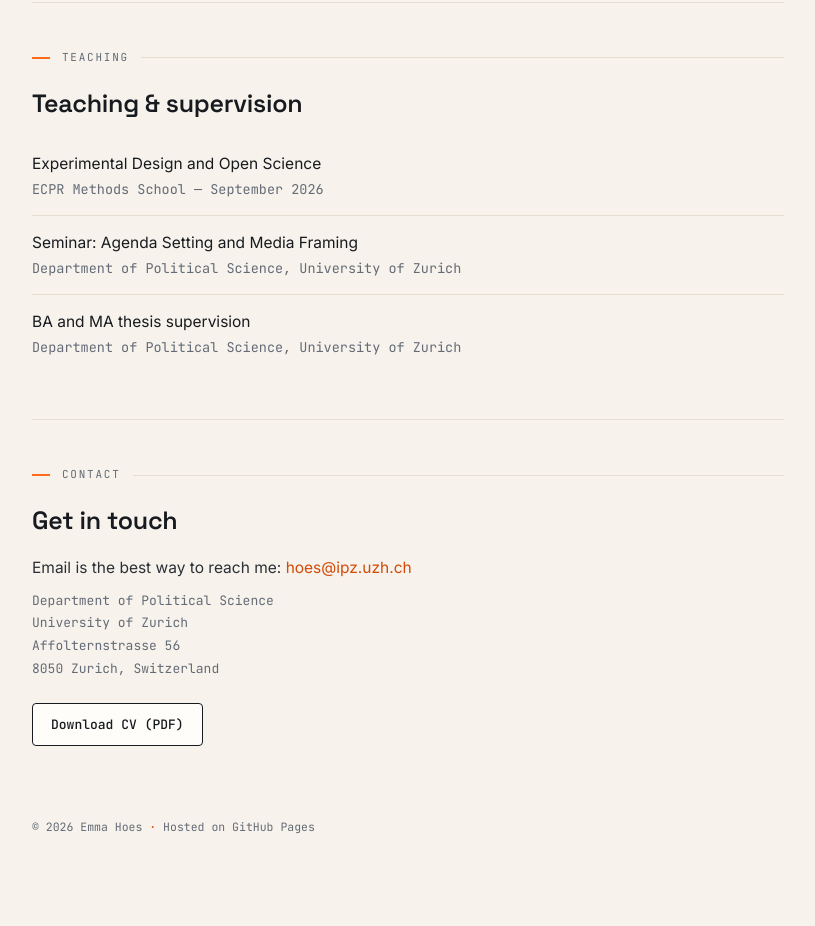
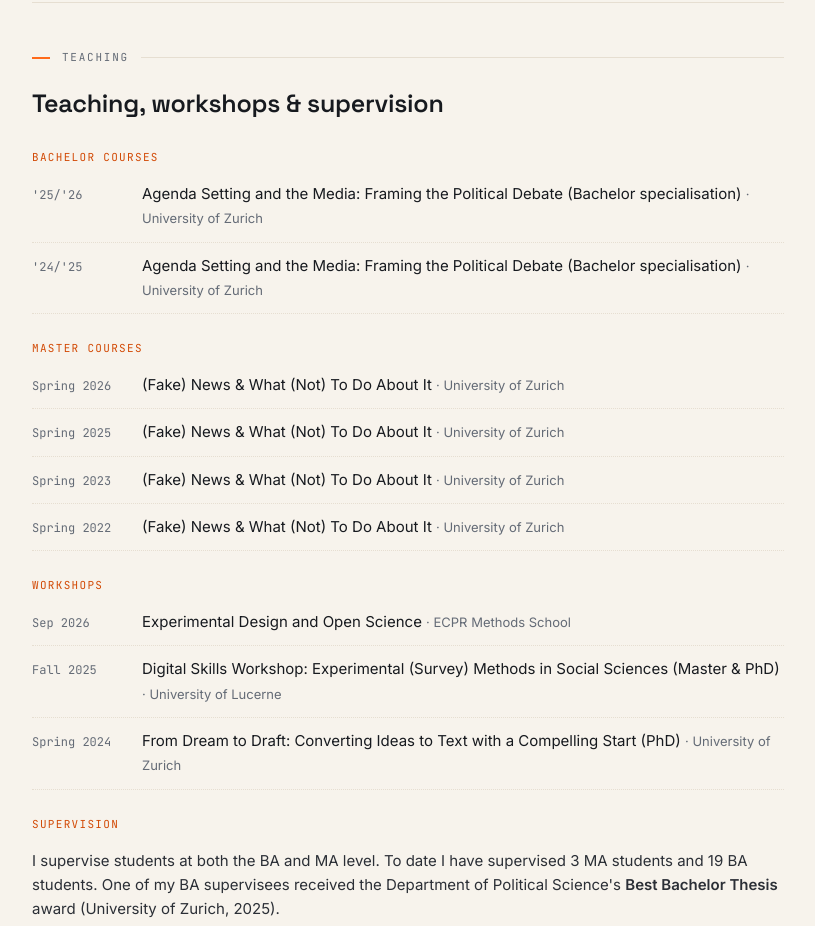
Before and after one commit to emmahoes/emmahoes.github.io, a plain HTML site: page index.html in a window 1280 px wide. Shown: the part 3559-4485 px from the top of the page, without its empty margins (232-1047 px from the left). Before the commit the page ends 4447 px from the top, so only its background shows below. Drawn offline with Linux system fonts and the light colour scheme.

Commit message:
Update index.html

```diff
--- a/index.html
+++ b/index.html
@@ -153,6 +153,14 @@ h2{font-family:var(--display);font-weight:600;font-size:25px;letter-spacing:-.01
 .row{padding:14px 0;border-bottom:1px solid var(--line);font-size:15.5px}
 .row:last-child{border-bottom:none}
 .row .meta{color:var(--muted);font-size:13.5px;margin-top:3px;font-family:var(--mono)}
+.subhead{font-family:var(--mono);font-size:11px;letter-spacing:.12em;text-transform:uppercase;color:var(--amber-deep);margin:26px 0 4px}
+.subhead:first-of-type{margin-top:6px}
+.crow{display:grid;grid-template-columns:96px 1fr;gap:14px;padding:11px 0;border-bottom:1px dotted var(--line);font-size:15px;align-items:baseline}
+.crow:last-child{border-bottom:none}
+.crow .term{font-family:var(--mono);font-size:12px;color:var(--muted);white-space:nowrap}
+.crow .what{color:var(--ink)}
+.crow .what .inst{color:var(--muted);font-size:13px}
+.supnote{font-size:15px;color:#2b2f36;padding:12px 0 2px;line-height:1.6}
 
 .btn{display:inline-block;font-family:var(--mono);font-size:13px;font-weight:500;padding:10px 18px;border:1px solid var(--ink);border-radius:4px;color:var(--ink);background:var(--paper-2)}
 .btn:hover{background:var(--ink);color:var(--amber-bright);text-decoration:none}
@@ -193,7 +201,7 @@ footer .amp{color:var(--amber-deep)}
       <div class="kicker">Political Scientist · University of Zurich</div>
       <h1>Emma Hoes</h1>
       <div class="role">Department of Political Science, <a href="https://www.ipz.uzh.ch/en.html">University of Zurich</a></div>
-      <p>I study how digital technologies shape the information ecosystem and, with it, political behavior, trust in institutions, and what citizens come to believe. A current strand looks at content that is harmful but not false and its effects on political attitudes. I'm based at the Department of Political Science at the University of Zurich, with expertise in the design of survey and field experiments. I'm also the lead developer of <a href="assets/pdf/virena.pdf" target="_blank" rel="noopener">VIRENA</a>, a platform for controlled experimentation in realistic social media environments. I hold a PhD from the European University Institute. Originally from the Netherlands, I'm a competitive swimmer when I'm not running survey experiments.</p>
+      <p>I study how digital technologies shape the information ecosystem and, with it, political behavior, trust in institutions, and what citizens come to believe. A current strand looks at content that is harmful but not false and its effects on political attitudes. I'm based at the Department of Political Science at the University of Zurich, with expertise in the design of survey and field experiments. I'm also the lead developer of <a href="assets/pdf/virena.pdf" target="_blank" rel="noopener">VIRENA</a>, a platform for controlled experimentation in realistic social media environments. I hold a PhD from the European University Institute. I'm originally from the Netherlands, and love swimming when I'm not running experiments.</p>
       <div class="links">
         <a class="s-email" href="mailto:hoes@ipz.uzh.ch" title="Email" aria-label="Email">
           <svg viewBox="0 0 24 24" fill="none" stroke="currentColor" stroke-width="1.7" stroke-linecap="round" stroke-linejoin="round"><rect x="2.5" y="4.5" width="19" height="15" rx="2.5"/><path d="M3 6l9 6 9-6"/></svg>
@@ -443,10 +451,25 @@ footer .amp{color:var(--amber-deep)}
 
   <section id="teaching">
     <div class="eyebrow">Teaching</div>
-    <h2>Teaching &amp; supervision</h2>
-    <div class="row">Experimental Design and Open Science<div class="meta">ECPR Methods School — September 2026</div></div>
-    <div class="row">Seminar: Agenda Setting and Media Framing<div class="meta">Department of Political Science, University of Zurich</div></div>
-    <div class="row">BA and MA thesis supervision<div class="meta">Department of Political Science, University of Zurich</div></div>
+    <h2>Teaching, workshops &amp; supervision</h2>
+
+    <div class="subhead">Bachelor courses</div>
+    <div class="crow"><div class="term">'25/'26</div><div class="what">Agenda Setting and the Media: Framing the Political Debate (Bachelor specialisation) <span class="inst">· University of Zurich</span></div></div>
+    <div class="crow"><div class="term">'24/'25</div><div class="what">Agenda Setting and the Media: Framing the Political Debate (Bachelor specialisation) <span class="inst">· University of Zurich</span></div></div>
+
+    <div class="subhead">Master courses</div>
+    <div class="crow"><div class="term">Spring 2026</div><div class="what">(Fake) News &amp; What (Not) To Do About It <span class="inst">· University of Zurich</span></div></div>
+    <div class="crow"><div class="term">Spring 2025</div><div class="what">(Fake) News &amp; What (Not) To Do About It <span class="inst">· University of Zurich</span></div></div>
+    <div class="crow"><div class="term">Spring 2023</div><div class="what">(Fake) News &amp; What (Not) To Do About It <span class="inst">· University of Zurich</span></div></div>
+    <div class="crow"><div class="term">Spring 2022</div><div class="what">(Fake) News &amp; What (Not) To Do About It <span class="inst">· University of Zurich</span></div></div>
+
+    <div class="subhead">Workshops</div>
+    <div class="crow"><div class="term">Sep 2026</div><div class="what">Experimental Design and Open Science <span class="inst">· ECPR Methods School</span></div></div>
+    <div class="crow"><div class="term">Fall 2025</div><div class="what">Digital Skills Workshop: Experimental (Survey) Methods in Social Sciences (Master &amp; PhD) <span class="inst">· University of Lucerne</span></div></div>
+    <div class="crow"><div class="term">Spring 2024</div><div class="what">From Dream to Draft: Converting Ideas to Text with a Compelling Start (PhD) <span class="inst">· University of Zurich</span></div></div>
+
+    <div class="subhead">Supervision</div>
+    <p class="supnote">I supervise students at both the BA and MA level. To date I have supervised 3 MA students and 19 BA students. One of my BA supervisees received the Department of Political Science's <strong>Best Bachelor Thesis</strong> award (University of Zurich, 2025).</p>
   </section>
 
   <section id="contact">
```
